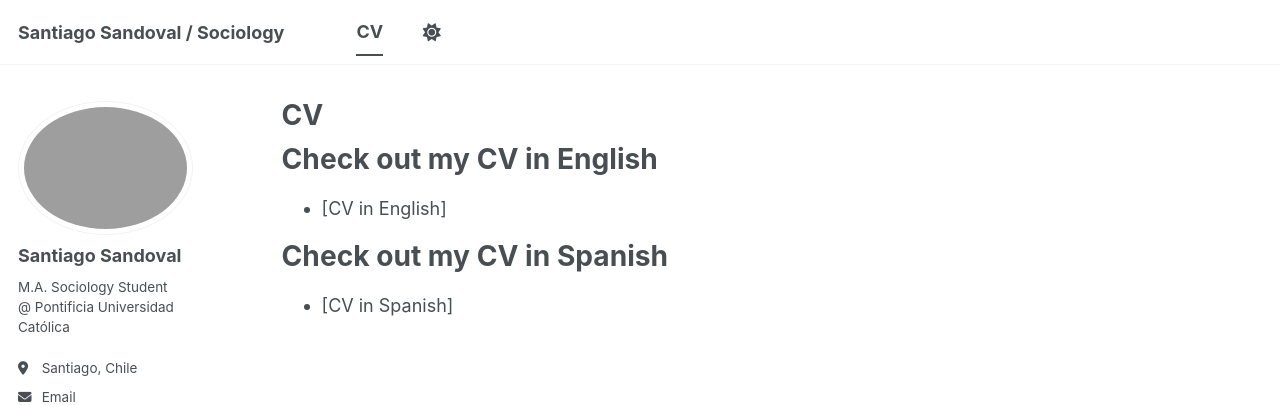
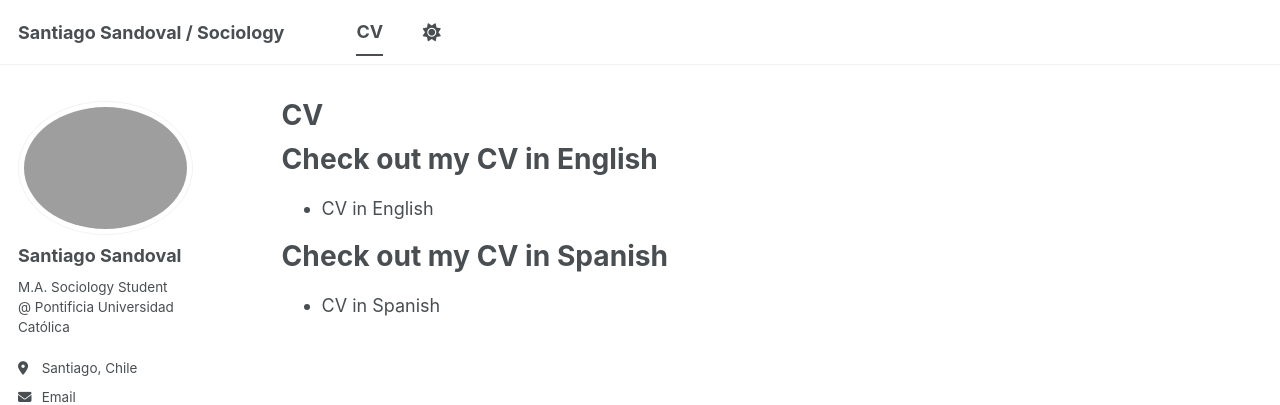
Before and after one commit to s-sandoval/s-sandoval.github.io, a Jekyll site: the page built from _pages/cv.md, in a window 1280 px wide. Shown: the top 405 px of the page. Built offline with Jekyll 4.4.1, drawn with Linux system fonts in a browser that asks for light colours; some web fonts are replaced; a script bundle is joined from its source files by our own code; library files that are not in the unit come from our copies.

Commit message:
Update cv.md

```diff
--- a/_pages/cv.md
+++ b/_pages/cv.md
@@ -11,8 +11,8 @@ redirect_from:
 
 Check out my CV in English
 ======
-* [CV in English]
+* CV in English
 
 Check out my CV in Spanish
 ======
-* [CV in Spanish]
+* CV in Spanish
```
